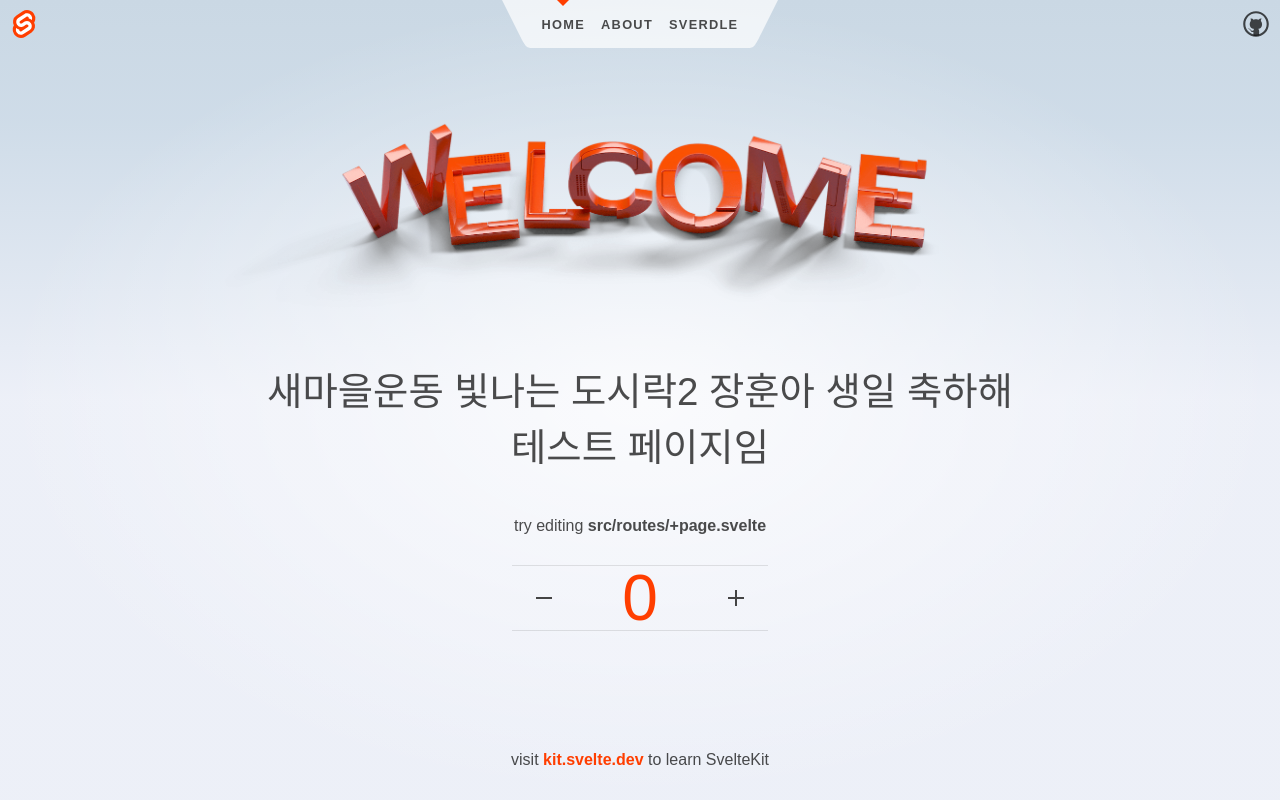
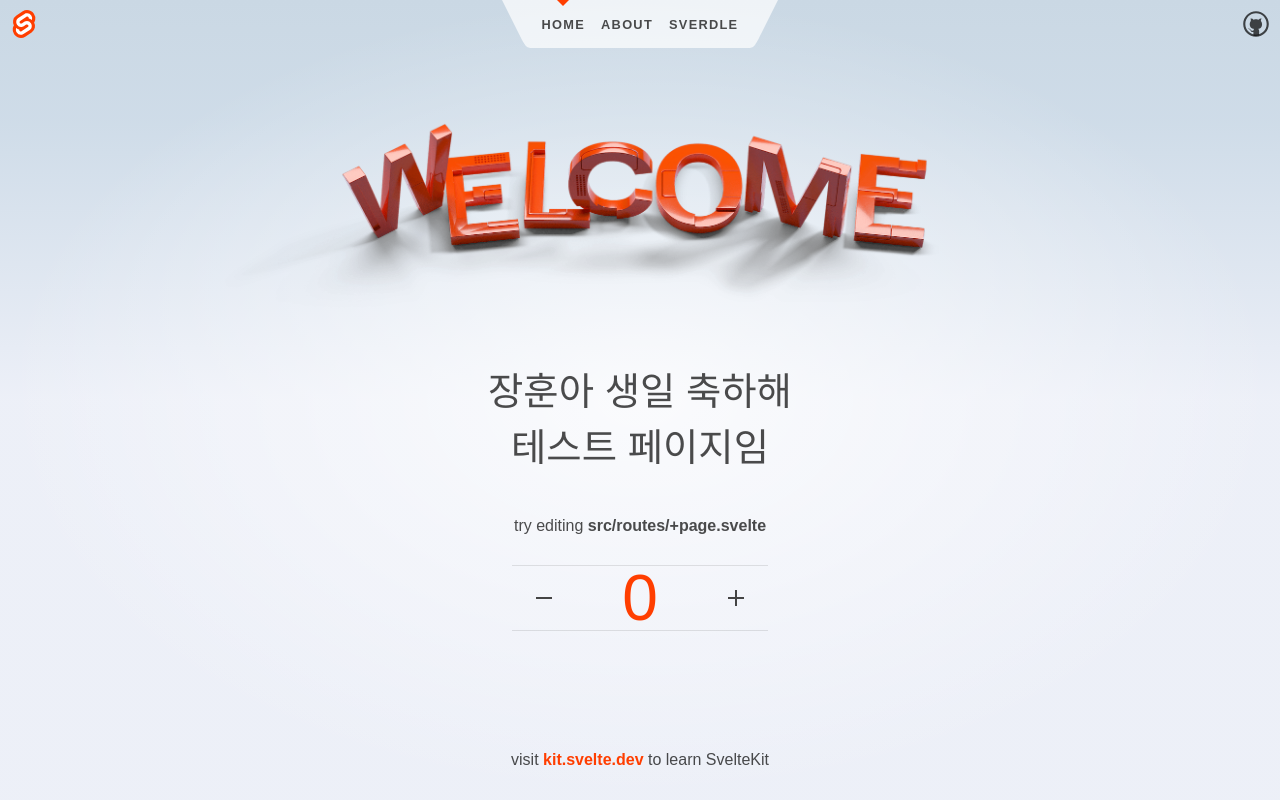
Before and after one commit to scwon/new-star-library, a SvelteKit app: page / in a window 1280 px wide. Built offline with nearby package versions, Linux system fonts and the light colour scheme.

Commit message:
remove test

```diff
--- a/src/routes/+page.svelte
+++ b/src/routes/+page.svelte
@@ -2,7 +2,6 @@
 	import Counter from './Counter.svelte';
 	import welcome from '$lib/images/svelte-welcome.webp';
 	import welcome_fallback from '$lib/images/svelte-welcome.png';
-	import mani from '$lib/manifest.json';
 </script>
 
 <svelte:head>
@@ -18,7 +17,6 @@
 				<img src={welcome_fallback} alt="Welcome" />
 			</picture>
 		</span>
-		{mani.name}
 		장훈아 생일 축하해<br />테스트 페이지임
 	</h1>
 
```
Also changed, not shown: src/lib/manifest.json (deleted).
